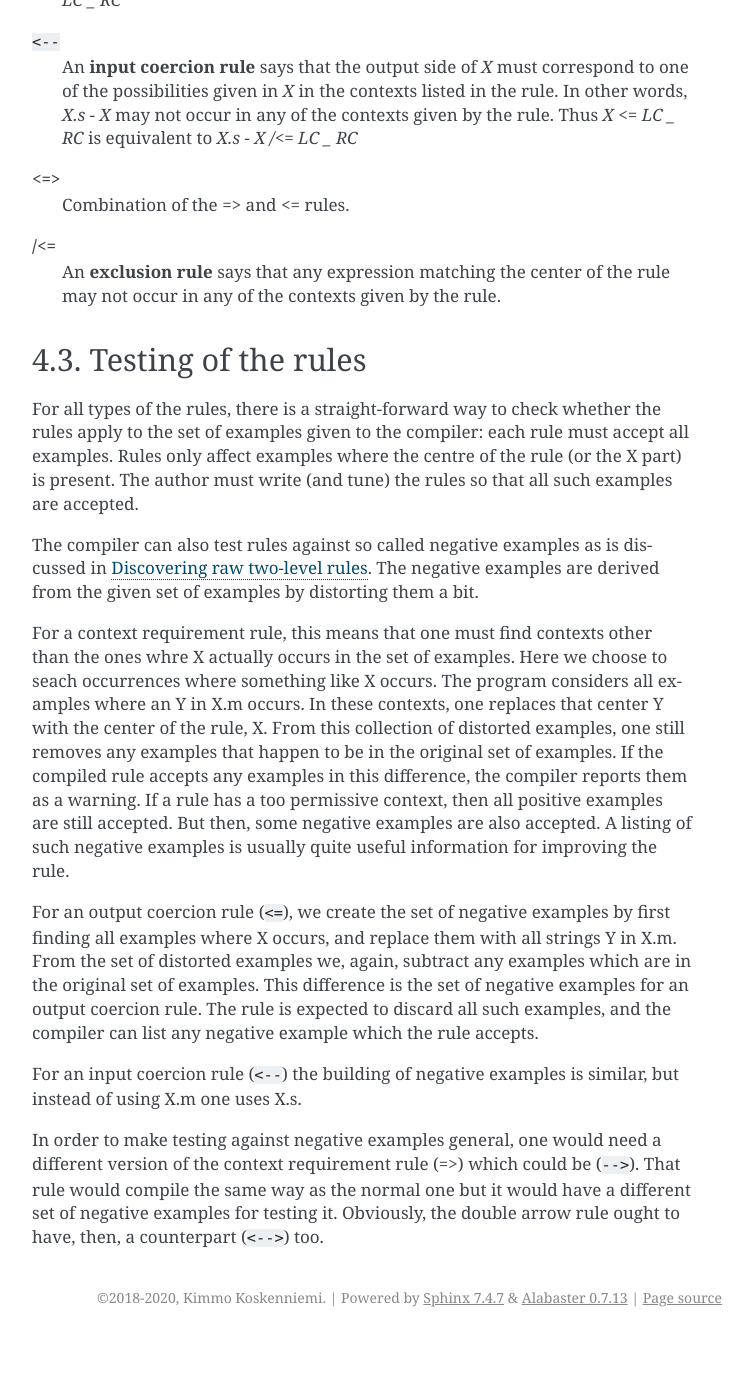
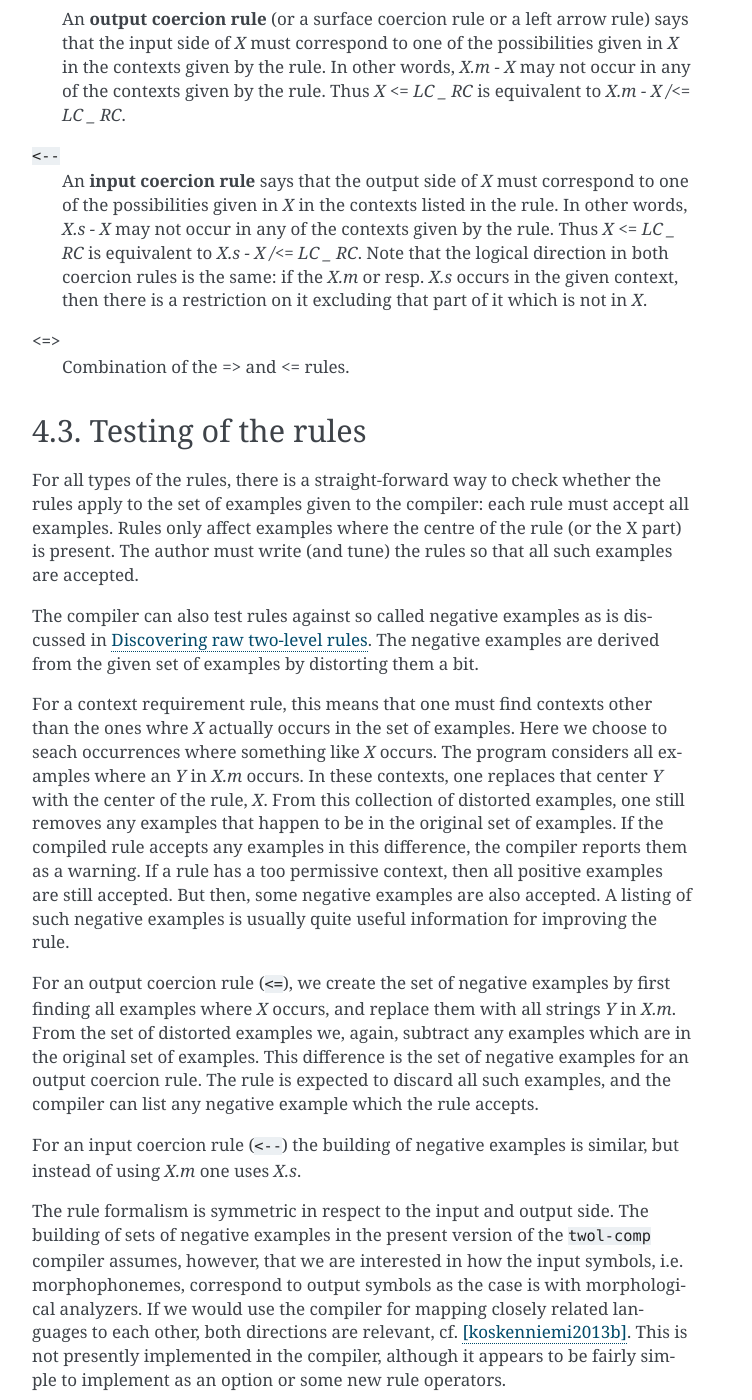
Before and after one commit to koskenni/twol, a Sphinx documentation site: the page built from docs/formalism.rst, in a window 1280 px wide and 1400 px high, scrolled down 4561 px. Shown: the whole window, without its empty margins (388-1140 px from the left). Built offline with Sphinx 7.4.7, drawn with Linux system fonts in a browser that asks for light colours; before the commit the page ends 5898 px from its top, so only the background shows below that; some of the changed text lies outside the part shown.

Commit message:
tuning the docs

```diff
--- a/docs/formalism.rst
+++ b/docs/formalism.rst
@@ -114,22 +114,22 @@
 Two-level rules
 ---------------
 
-There are four types of two-level rules:
+There are five types of two-level rules (the two first are necessary, the thre others are for convenience):
 
 **=>**
     A **context requirement rule** (or a right arrow rule) says that the expressions matching the center or X part of the rule may only occur if surrounded by one of the contexts given in the rule.
 
+**/<=**
+    An **exclusion rule** says that any expression matching the center of the rule may not occur in any of the contexts given by the rule.
+
 **<=**
-    An **output coercion rule** (or a surface coercion rule or a left arrow rule) says that the input side of *X* must correspond to one of the possibilities given in *X* in the contexts given by the rule.  In other words, *X.m - X* may not occur in any of the contexts given by the rule.  Thus *X <= LC _ RC* is equivalent to *X.m - X /<= LC _ RC*
+    An **output coercion rule** (or a surface coercion rule or a left arrow rule) says that the input side of *X* must correspond to one of the possibilities given in *X* in the contexts given by the rule.  In other words, *X.m - X* may not occur in any of the contexts given by the rule.  Thus *X <= LC _ RC* is equivalent to *X.m - X /<= LC _ RC*.
 
 ``<--``
-    An **input coercion rule** says that the output side of *X* must correspond to one of the possibilities given in *X* in the contexts listed in the rule.  In other words, *X.s - X* may not occur in any of the contexts given by the rule.  Thus *X <= LC _ RC* is equivalent to *X.s - X /<= LC _ RC*
+    An **input coercion rule** says that the output side of *X* must correspond to one of the possibilities given in *X* in the contexts listed in the rule.  In other words, *X.s - X* may not occur in any of the contexts given by the rule.  Thus *X <= LC _ RC* is equivalent to *X.s - X /<= LC _ RC*.  Note that the logical direction in both coercion rules is the same: if the *X.m* or resp. *X.s* occurs in the given context, then there is a restriction on it excluding that part of it which is not in *X*.
 
 **<=>**
     Combination of the => and <= rules.
-
-**/<=**
-    An **exclusion rule** says that any expression matching the center of the rule may not occur in any of the contexts given by the rule.
 
 
 --------------------
@@ -140,10 +140,10 @@
 
 The compiler can also test rules against so called negative examples as is discussed in :doc:`discovery`.  The negative examples are derived from the given set of examples by distorting them a bit.
 
-For a context requirement rule, this means that one must find contexts other than the ones whre X actually occurs in the set of examples.  Here we choose to seach occurrences where something like X occurs.  The program considers all examples where an Y in X.m occurs.  In these contexts, one replaces that center Y with the center of the rule, X.  From this collection of distorted examples, one still removes any examples that happen to be in the original set of examples.  If the compiled rule accepts any examples in this difference, the compiler reports them as a warning.  If a rule has a too permissive context, then all positive examples are still accepted.  But then, some negative examples are also accepted.  A listing of such negative examples is usually quite useful information for improving the rule.
+For a context requirement rule, this means that one must find contexts other than the ones whre *X* actually occurs in the set of examples.  Here we choose to seach occurrences where something like *X* occurs.  The program considers all examples where an *Y* in *X.m* occurs.  In these contexts, one replaces that center *Y* with the center of the rule, *X*.  From this collection of distorted examples, one still removes any examples that happen to be in the original set of examples.  If the compiled rule accepts any examples in this difference, the compiler reports them as a warning.  If a rule has a too permissive context, then all positive examples are still accepted.  But then, some negative examples are also accepted.  A listing of such negative examples is usually quite useful information for improving the rule.
 
-For an output coercion rule (``<=``), we create the set of negative examples by first finding all examples where X occurs, and replace them with all strings Y in X.m.  From the set of distorted examples we, again, subtract any examples which are in the original set of examples.  This difference is the set of negative examples for an output coercion rule.  The rule is expected to discard all such examples, and the compiler can list any negative example which the rule accepts.
+For an output coercion rule (``<=``), we create the set of negative examples by first finding all examples where *X* occurs, and replace them with all strings *Y* in *X.m*.  From the set of distorted examples we, again, subtract any examples which are in the original set of examples.  This difference is the set of negative examples for an output coercion rule.  The rule is expected to discard all such examples, and the compiler can list any negative example which the rule accepts.
 
-For an input coercion rule (``<--``) the building of negative examples is similar, but instead of using X.m one uses X.s.
+For an input coercion rule (``<--``) the building of negative examples is similar, but instead of using *X.m* one uses *X.s*.
 
-In order to make testing against negative examples general, one would need a different version of the context requirement rule (=>) which could be (``-->``).  That rule would compile the same way as the normal one but it would have a different set of negative examples for testing it.  Obviously, the double arrow rule ought to have, then, a counterpart (``<-->``) too.
+The rule formalism is symmetric in respect to the input and output side.  The building of sets of negative examples in the present version of the ``twol-comp`` compiler assumes, however, that we are interested in how the input symbols, i.e. morphophonemes, correspond to output symbols as the case is with morphological analyzers.  If we would use the compiler for mapping closely related languages to each other, both directions are relevant, cf. [koskenniemi2013b]_.  This is not presently implemented in the compiler, although it appears to be fairly simple to implement as an option or some new rule operators.
```
Also changed, not shown: other parts of docs/formalism.rst (+1 -1 lines), docs/intro.rst (+17 -8 lines), docs/morphophon.rst (+5 -5 lines).
